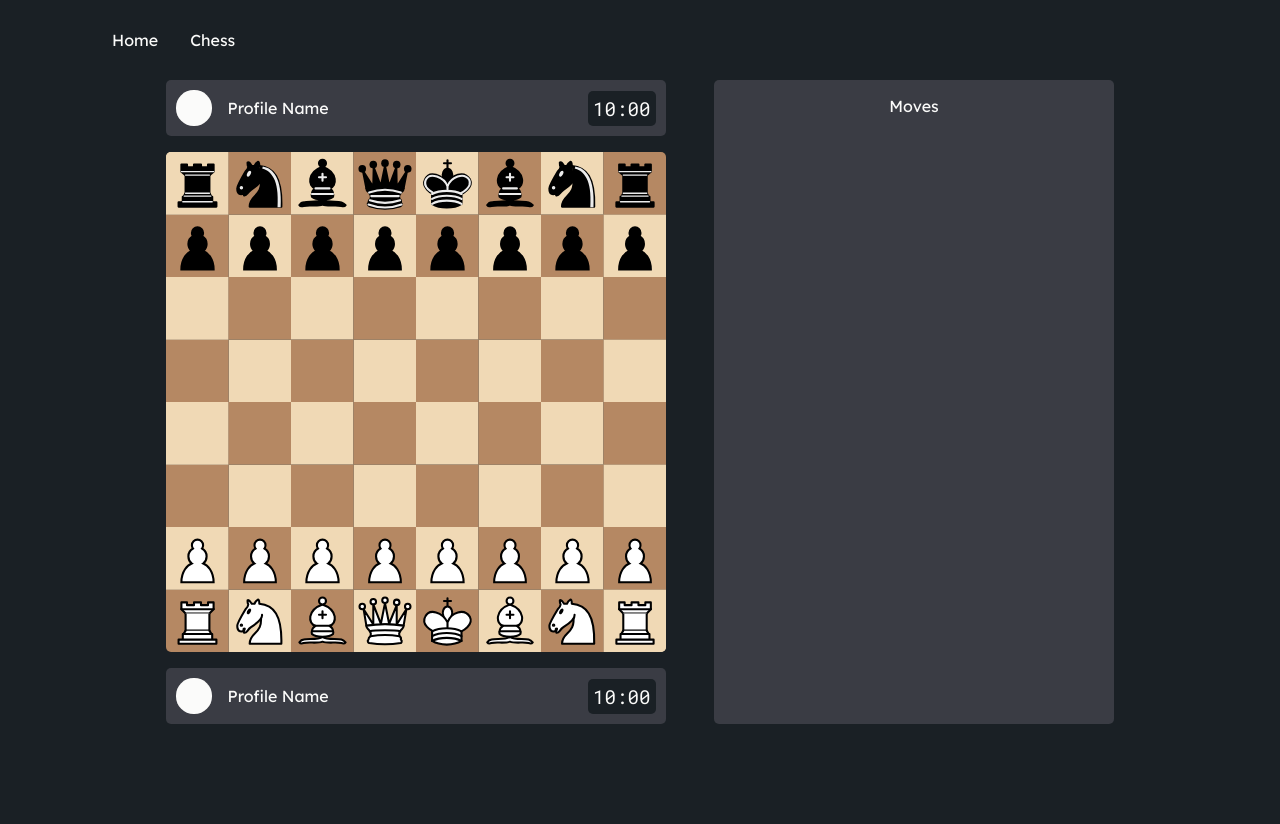
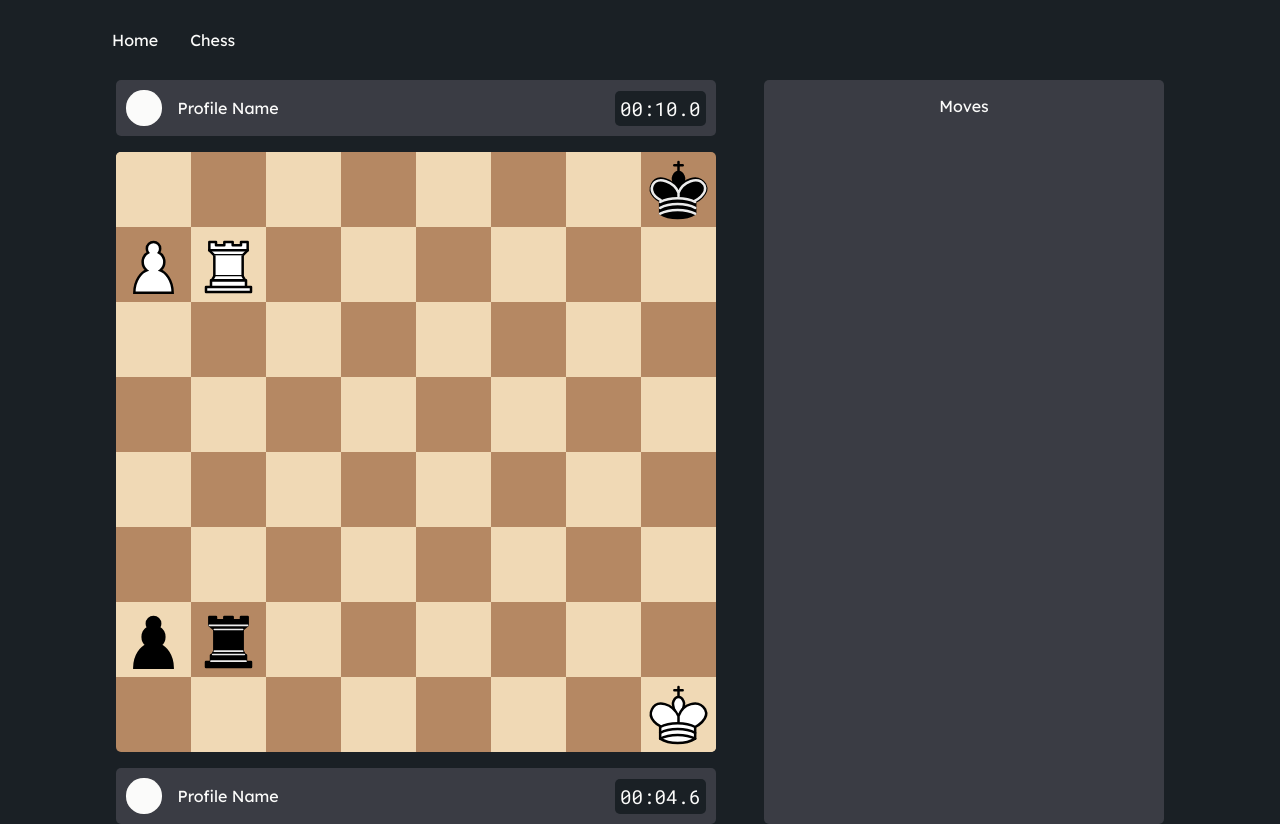
Before and after one commit to blnayan/gameboard, a Next.js app: page /chess in a window 1280 px wide. Before the commit the page ends 800 px from the top, so only its background shows below. Built offline with nearby package versions, Linux system fonts and the light colour scheme.

Commit message:
add: functional Timer

```diff
--- a/package.json
+++ b/package.json
@@ -9,6 +9,7 @@
     "lint": "next lint"
   },
   "dependencies": {
+    "moment": "^2.29.4",
     "next": "^13.4.9",
     "react": "^18.2.0",
     "react-dom": "^18.2.0"
--- a/src/app/chess/components/BoardLayout.tsx
+++ b/src/app/chess/components/BoardLayout.tsx
@@ -1,14 +1,19 @@
 import { PlayerInfo } from "./PlayerInfo";
 import { ChessBoard } from "./ChessBoard/ChessBoard";
 import styles from "./BoardLayout.module.css";
+import { useState } from "react";
+import { Chess, PieceFlags } from "@/scripts/Chess";
 
 export function BoardLayout() {
+  // "7k/PR6/8/8/8/8/pr6/7K w - - 0 1"
+  const [chess] = useState(new Chess("7k/PR6/8/8/8/8/pr6/7K w - - 0 1"));
+
   return (
     <div className={styles.boardContainer}>
       <div className={styles.boardLayout}>
-        <PlayerInfo />
-        <ChessBoard />
-        <PlayerInfo />
+        <PlayerInfo chess={chess} color={PieceFlags.Black} />
+        <ChessBoard chess={chess} />
+        <PlayerInfo chess={chess} color={PieceFlags.White} />
       </div>
       <div className={styles.boardSidebar}>
         <div className={styles.sidebarTitle}>
--- a/src/app/chess/components/ChessBoard/ChessBoard.tsx
+++ b/src/app/chess/components/ChessBoard/ChessBoard.tsx
@@ -13,11 +13,13 @@ export interface BoardState {
   gameOverStatus?: "draw" | "checkmate";
 }
 
-export function ChessBoard() {
-  // "7k/P7/8/8/8/8/p7/7K w - - 0 1"
-  const [chess] = useState(new Chess());
+export interface ChessBoardProps {
+  chess: Chess;
+}
+
+export function ChessBoard({ chess }: ChessBoardProps) {
   const [boardState, setBoardState] = useState<BoardState>({
-    boardSize: 500,
+    boardSize: 600,
     boardStyle: "brown",
     pieceStyle: "cburnett",
     pieces: [],
@@ -25,6 +27,7 @@ export function ChessBoard() {
 
   const { boardSize, boardStyle, pieceStyle, pieces, gameOverStatus } = boardState;
 
+  // renders the pieces dynamically
   const renderPieces = useCallback(() => {
     return pieces.map(({ piece, square }) => {
       return (
--- a/src/app/chess/components/ChessBoard/Piece.tsx
+++ b/src/app/chess/components/ChessBoard/Piece.tsx
@@ -1,5 +1,6 @@
 import {
   Chess,
+  ChessErrorCodes,
   Move,
   PieceFlags,
   PieceSymbol,
@@ -76,31 +77,51 @@ export function Piece({ piece, square, chess, pieceSize, pieceStyle, gameOverSta
   const { legalMoves, promotionPiece, promoting, promotionSquare } = pieceState;
 
   const movedEffect = useCallback(() => {
+    // makes sure this callback only activates once a piece has been moved
     if (!moved) return;
 
+    // calculates the square (0x88 notation) the piece landed on after the dragging is over
     const toFile = file(square) + Math.round(translateX / pieceSize);
     const toRank = rank(square) + Math.round(translateY / pieceSize);
     const toSquare = toRank * 16 + toFile;
 
-    if (!isValidSquare(toSquare) || square === toSquare) return resetDragState();
+    // // makes sure the piece isn't dropped outside the board or is on the same square from previous, if not reset the dragState
+    // if (!isValidSquare(toSquare) || square === toSquare) return resetDragState();
 
-    if (!legalMoves.find((move) => move.from === square && move.to === toSquare)) return resetDragState();
+    // // makes sure the move is a legal move, if not reset the dragState
+    // if (!legalMoves.find((move) => move.from === square && move.to === toSquare)) return resetDragState();
 
+    // if it's a pawn and the move is on a promotion square then note the toSquare to pieceState and reset the dragState for promotionModal to select promotionPiece and exit function
     if (isPromotionSquare(toSquare) && isPieceType(piece, PieceFlags.Pawn) && !promotionPiece) {
       setPieceState((prevState) => ({ ...prevState, promoting: true, promotionSquare: toSquare }));
       return resetDragState();
     }
 
+    // TODO: more specific error handling
+    // if the move fails for any reason reset the dragState
     try {
       chess.move({ from: square, to: toSquare });
-    } catch {
+    } catch (err) {
+      // // make sure it's a Error constructor obj
+      // if (!(err instanceof Error)) return resetDragState();
+
+      // return to original dragState because of error
       return resetDragState();
     }
-  }, [moved, square, legalMoves, translateX, translateY, pieceSize, piece, promotionPiece, chess]);
+  }, [moved, square, translateX, pieceSize, translateY, piece, promotionPiece, chess]);
 
   const promotionEffect = useCallback(() => {
+    // make sure promotionPiece and promotionSquare both exist before making a promotion move
     if (!promotionPiece || promotionSquare === null) return;
-    chess.move({ from: square, to: promotionSquare, promotion: promotionPiece });
+
+    // if the move fails for any reason reset the pieceState
+    // note that this is never supposed to fail and if it does ever occur that means there is something wrong with the move logic or code
+    // this is just used to make sure the UI looks ok even if the backend logic goes crazy for any unintended state
+    try {
+      chess.move({ from: square, to: promotionSquare, promotion: promotionPiece });
+    } catch {
+      return resetPieceState();
+    }
   }, [promotionPiece, promotionSquare, chess, square]);
 
   useEffect(() => {
@@ -123,6 +144,16 @@ export function Piece({ piece, square, chess, pieceSize, pieceStyle, gameOverSta
     });
   }
 
+  function resetPieceState() {
+    setPieceState({
+      legalMoves: [],
+      promotionPiece: null,
+      promoting: false,
+      promotionSquare: null,
+    });
+  }
+
+  // adds the necessary listeners for handling dragging logic
   function addDraggingListeners() {
     window.addEventListener("mousemove", handleMouseMove);
     window.addEventListener("mouseup", handleMouseUp);
@@ -140,14 +171,16 @@ export function Piece({ piece, square, chess, pieceSize, pieceStyle, gameOverSta
   function handleMouseDown(event: React.MouseEvent<HTMLDivElement>) {
     event.preventDefault();
 
-    if (event.button !== 0) return;
-    if (!isPieceColor(piece, chess.turn)) return;
-    if (gameOverStatus) return;
+    // only left click is allowed
+    // makes sure piece color matches the turn color
+    // if the game is over don't allow any piece movement
+    if (event.button !== 0 || !isPieceColor(piece, chess.turn) || gameOverStatus) return;
 
     addDraggingListeners();
 
     setDragState((prevState) => ({
       ...prevState,
+      // "event.nativeEvent.offset(X/Y) - pieceSize / 2" makes sure the piece element is centered with the cursor
       translateX: event.nativeEvent.offsetX - pieceSize / 2 + prevState.translateX,
       translateY: event.nativeEvent.offsetY - pieceSize / 2 + prevState.translateY,
       clientX: event.clientX,
@@ -172,12 +205,16 @@ export function Piece({ piece, square, chess, pieceSize, pieceStyle, gameOverSta
     const { clientWidth, clientHeight } = document.documentElement;
 
     setDragState((prevState) => ({
+      // "clientY - prevState.clientY" and "clientX - prevState.clientX" calculates the movement in px between the previous and current call back of mousemove event and adds it to the respective translate props
       ...prevState,
       translateX:
         clientX -
         prevState.clientX -
+        // makes sure the translation is changed properly when the document clientWidth changes
         (clientWidth - prevState.clientWidth) / 2 -
+        // makes sure when the document clientWidth changes to less than or equal to 1100px subtract 224px to offset the UI changes using media queries on translateX
         (prevState.clientWidth > 1100 && clientWidth <= 1100 ? 224 : 0) +
+        // makes sure when the document clientWidth changes to more than or equal to 1100px add 224px to offset the UI changes using media queries on translateX
         (prevState.clientWidth <= 1100 && clientWidth > 1100 ? 224 : 0) +
         prevState.translateX,
       translateY: clientY - prevState.clientY + prevState.translateY,
@@ -188,6 +225,7 @@ export function Piece({ piece, square, chess, pieceSize, pieceStyle, gameOverSta
     }));
   }
 
+  // ends dragging logic
   function handleMouseUp(event: MouseEvent) {
     event.preventDefault();
     removeDraggingListeners();
@@ -201,9 +239,11 @@ export function Piece({ piece, square, chess, pieceSize, pieceStyle, gameOverSta
     });
   }
 
+  // handles offsets related to scroll
   function handleScroll() {
     const { scrollX, scrollY } = window;
     setDragState((prevState) => ({
+      // "scrollX - prevState.scrollX" and "scrollY - prevState.scrollY" calcualtes the movement in px between previous scroll and current scroll and adds the difference to the respective translate props
       ...prevState,
       translateX: scrollX - prevState.scrollX + prevState.translateX,
       translateY: scrollY - prevState.scrollY + prevState.translateY,
@@ -212,6 +252,7 @@ export function Piece({ piece, square, chess, pieceSize, pieceStyle, gameOverSta
     }));
   }
 
+  // resets the piece position if window goes out of focus for example switching to another window or switching to another desktop app
   function handleBlur(event: FocusEvent) {
     event.preventDefault();
     removeDraggingListeners();
--- /dev/null
+++ b/src/app/chess/components/ChessTimer.tsx
@@ -0,0 +1,37 @@
+import { Chess, Color } from "@/scripts/Chess";
+import { useCallback, useEffect, useState } from "react";
+import moment from "moment";
+
+export interface ChessTimerProps {
+  chess: Chess;
+  color: Color;
+}
+
+export function ChessTimer({ chess, color }: ChessTimerProps) {
+  const [milliseconds, setMilliseconds] = useState(10000);
+  const [pause, setPause] = useState(color !== chess.turn);
+
+  useEffect(() => {
+    // runs every 100 milliseconds to update the UI and logical timer
+    const timer = setInterval(() => {
+      setMilliseconds((milli) => milli - 100);
+    }, 100);
+
+    if (milliseconds <= 0 || pause) clearInterval(timer);
+
+    return () => clearInterval(timer);
+  }, [milliseconds, pause]);
+
+  // everytime a move is made the pause state will change from false to true and vice-versa
+  const handleMoveMade = useCallback(() => {
+    setPause(color !== chess.turn);
+  }, [color, chess]);
+
+  useEffect(() => {
+    // removeListener makes sure there is double listeners
+    chess.removeListener("moveMade", handleMoveMade);
+    chess.on("moveMade", handleMoveMade);
+  }, [chess, handleMoveMade]);
+
+  return <>{moment(new Date(milliseconds)).format("mm:ss.S")}</>;
+}
--- a/src/app/chess/components/PlayerInfo.tsx
+++ b/src/app/chess/components/PlayerInfo.tsx
@@ -1,9 +1,16 @@
+import { Chess, Color } from "@/scripts/Chess";
 import styles from "./PlayerInfo.module.css";
 import { Roboto_Mono } from "next/font/google";
+import { ChessTimer } from "./ChessTimer";
 
 const robotoMono = Roboto_Mono({ subsets: ["latin"] });
 
-export function PlayerInfo() {
+export interface PlayerInfoProps {
+  chess: Chess;
+  color: Color;
+}
+
+export function PlayerInfo({ chess, color }: PlayerInfoProps) {
   return (
     <div className={styles.profileInfoContainer}>
       <div className={styles.flexContainer}>
@@ -13,7 +20,9 @@ export function PlayerInfo() {
           }
         </div>
         <p>Profile Name</p>
-        <p className={`${styles.playerClock} ${robotoMono.className}`}>10:00</p>
+        <p className={`${styles.playerClock} ${robotoMono.className}`}>
+          <ChessTimer chess={chess} color={color} />
+        </p>
       </div>
     </div>
   );
--- a/src/scripts/Chess/Chess.ts
+++ b/src/scripts/Chess/Chess.ts
@@ -12,6 +12,14 @@ import {
   isPieceType,
   PromotionPieceTypeFlags,
 } from "./Piece";
+
+export enum ChessErrorCodes {
+  InvalidFromSquare = "InvalidFromSquare",
+  InvalidToSquare = "InvalidToSquare",
+  OutOfRangeSquare = "OutOfRangeSquare",
+  IllegalMove = "IllegalMove",
+  InvalidPromotionPiece = "InvalidPromotionPiece"
+}
 
 export type Awaitable<T> = PromiseLike<T> | T;
 
@@ -814,21 +822,22 @@ export class Chess extends EventEmitter {
     this._turn = enemyColor;
   }
 
+  // TODO: refine error throwing
   // safely moves the pieces
-  public move({ from, to, promotion }: MakeMoveData) {
+  public move({ from, to, promotion }: MakeMoveData): Move | never {
     // makes sure from and to square aren't outside the board using 0x88 method
-    if (!isValidSquare(from)) throw new Error("Invalid from Square");
-    if (!isValidSquare(to)) throw new Error("Invalid to Square");
-
-    // ensure if promotion it's a valid piece
-    if (promotion && !isValidPromotionPiece(promotion)) throw new Error("Invalid Promotion Piece");
+    if (!isValidSquare(from)) throw new Error(ChessErrorCodes.InvalidFromSquare);
+    if (!isValidSquare(to)) throw new Error(ChessErrorCodes.InvalidToSquare);
 
     // generates legal move to check if the move trying to be made is legal or not
     const legalMove = this.generateLegalMoves(from).find(
       (move) => move.from === from && move.to === to && move.promotion === promotion
     );
 
-    if (!legalMove) throw Error("This an Illegal Move");
+    if (!legalMove) throw Error(ChessErrorCodes.IllegalMove);
+
+    // ensure if promotion it's a valid piece
+    if (promotion && !isValidPromotionPiece(promotion)) throw new Error(ChessErrorCodes.InvalidPromotionPiece);
 
     // after checking the validility of the move makes the move
     this._makeMove(legalMove);
--- a/src/scripts/Chess/Piece.ts
+++ b/src/scripts/Chess/Piece.ts
@@ -1,5 +1,5 @@
 // represented as 8 bits the last 6 represent piece type and first 2 represent piece color
-// the reason i used each binary digit to represent a type of piece is to include type safety
+// the reason for using each binary digit to represent a type of piece is to include type safety
 // for example if it were 3 bits for type 0b011 represented by 2 Piece types using OR bitwise operator
 // with using 6 bits you are safe from that since to represent a piece type you can only have one 1 digit set to 1 everything else has to be false
 // this makes it so that when you use OR bitwise operator only color and piece type can be used as operands
```
Also changed, not shown: 1 other file (tests, documents, lock files or other folders).
